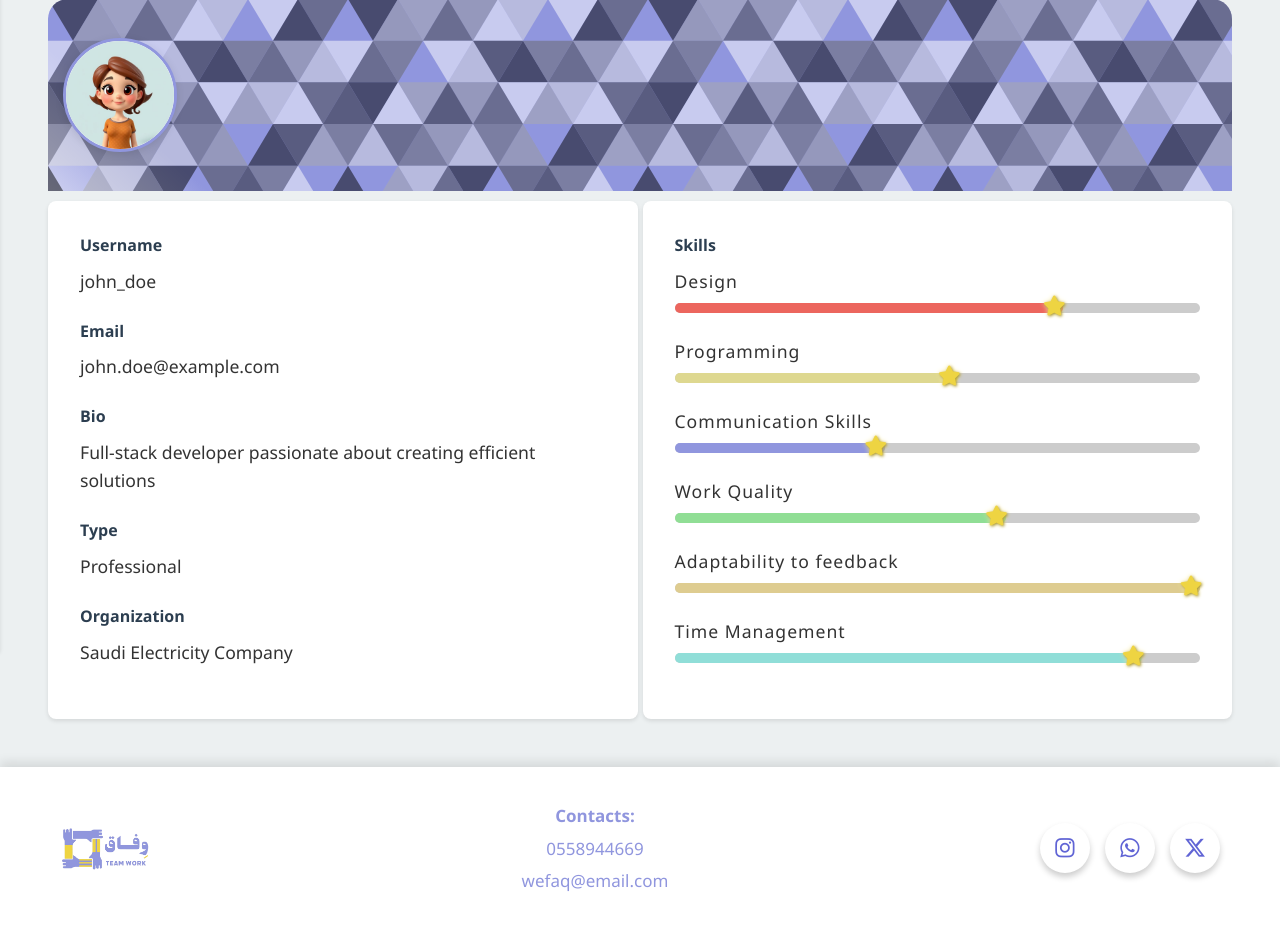
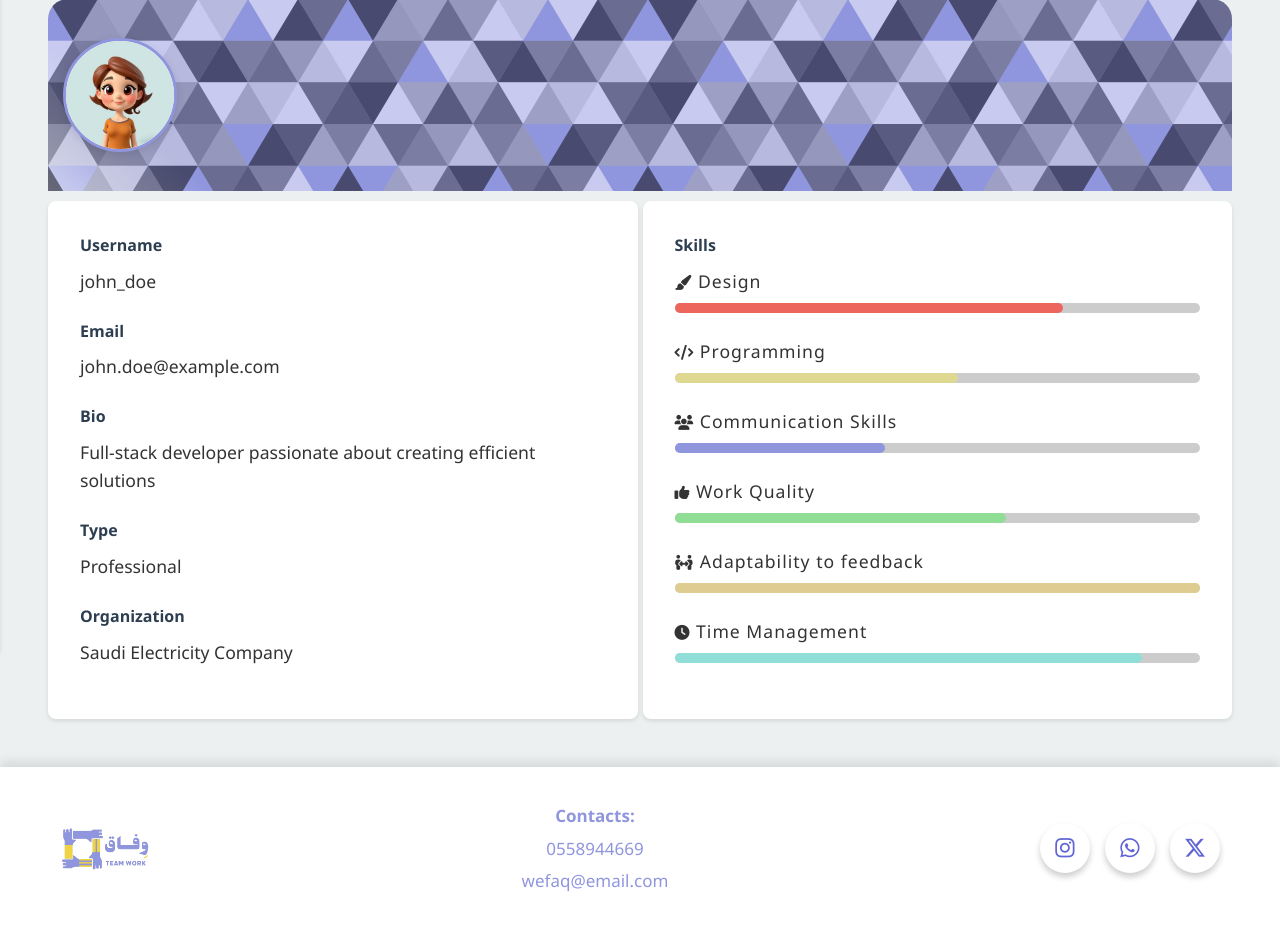
Before and after one commit to rima-15/Wefaq-project, a PHP site: page /profile.html in a window 1280 px wide. Shown: the part 149-1078 px from the top of the page. Run offline with PHP 8.4, Linux system fonts and the light colour scheme.

Commit message:
Merge origin/master
Conflicts:
	public_html/style.css

```diff
--- a/Wefaq/public_html/profile.html
+++ b/Wefaq/public_html/profile.html
@@ -5,8 +5,8 @@
     <meta name="viewport" content="width=device-width, initial-scale=1.0">
     <title>Profile - Project Hub</title>
     <link rel="stylesheet" href="styles.css">
-<link rel="stylesheet" href="https://cdn.jsdelivr.net/npm/simplebar/dist/simplebar.min.css">
-   <link rel="stylesheet" href="https://cdnjs.cloudflare.com/ajax/libs/font-awesome/6.5.1/css/all.min.css">
+    <link rel="stylesheet" href="https://cdn.jsdelivr.net/npm/simplebar/dist/simplebar.min.css">
+    <link rel="stylesheet" href="https://cdnjs.cloudflare.com/ajax/libs/font-awesome/6.5.1/css/all.min.css">
 </head>
 <body>
     <div class="dashboard-container">
@@ -50,29 +50,29 @@
                         <div class="profileSkills">
                             <label>Skills</label>
                             <div class="skills">
-                                <p> Design</p>
+                                <p><i class="fas fa-paint-brush"></i> Design</p>
                                 <div class="skill-bar">
-                                    <div class="skill1"><span><i class="fa-solid fa-star"></i></span></div>
+                                    <div class="skill1"></div>
                                 </div>
-                                <p> Programming</p>
+                                <p><i class="fas fa-code"></i> Programming</p>
                                 <div class="skill-bar">
-                                    <div class="skill2"><span><i class="fa-solid fa-star"></i></span></div>
+                                    <div class="skill2"></div>
                                 </div>
-                                <p> Communication Skills</p>
+                                <p> <i class="fas fa-users"></i> Communication Skills</p>
                                 <div class="skill-bar">
-                                    <div class="skill3"><span><i class="fa-solid fa-star"></i></span></div>
+                                    <div class="skill3"></div>
                                 </div>
-                                <p> Work Quality</p>
+                                <p> <i class="fas fa-thumbs-up"></i> Work Quality</p>
                                 <div class="skill-bar">
-                                    <div class="skill4"><span><i class="fa-solid fa-star"></i></span></div>
+                                    <div class="skill4"></div>
                                 </div>
-                                <p> Adaptability to feedback</p>
+                                <p> <i class="fas fa-people-arrows"></i> Adaptability to feedback</p>
                                 <div class="skill-bar">
-                                    <div class="skill5"><span><i class="fa-solid fa-star"></i></span></div>
+                                    <div class="skill5"></div>
                                 </div>
-                                <p> Time Management</p>
+                                <p><i class="fas fa-clock"></i> Time Management</p>
                                 <div class="skill-bar">
-                                    <div class="skill6"><span><i class="fa-solid fa-star"></i></span></div>
+                                    <div class="skill6"></div>
                                 </div>
                             </div>
                         </div>
--- a/Wefaq/public_html/styles.css
+++ b/Wefaq/public_html/styles.css
@@ -676,7 +676,7 @@ input[type="tel"]::placeholder {
     font-size: 0.9rem;
 }
 */
-.active-projects, .tasks, .calendar {
+.active-projects, .tasks {
     display: flex;
     flex-direction: column;
 }
@@ -842,6 +842,10 @@ input[type="tel"]::placeholder {
     display:flex;
     justify-content: space-between;
     gap: 5px;
+}
+.profileSkills .skills p i {
+    font-size: 15px;
+    color: #333;
 }
 .profilePage-details , .profileSkills {
     width: 50%;
```
Also changed, not shown: Wefaq/public_html/dashboard.html (+4 -22 lines).
